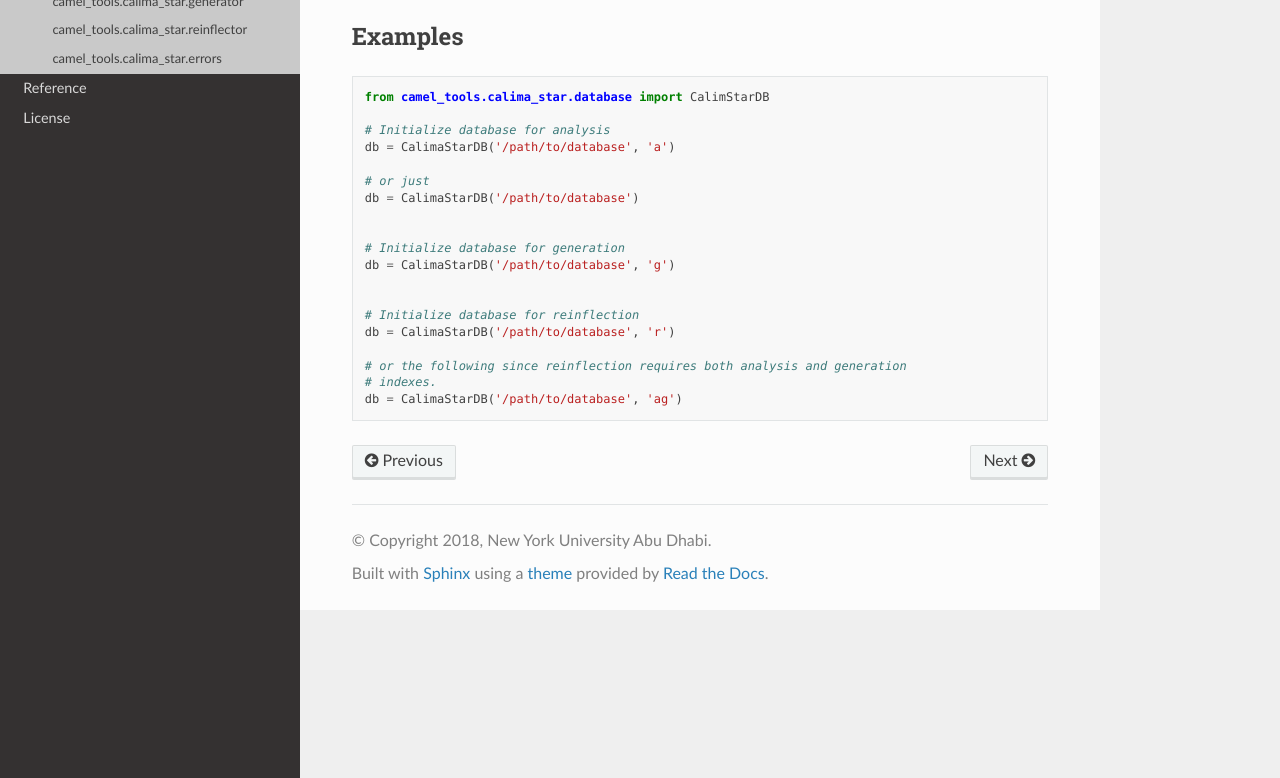
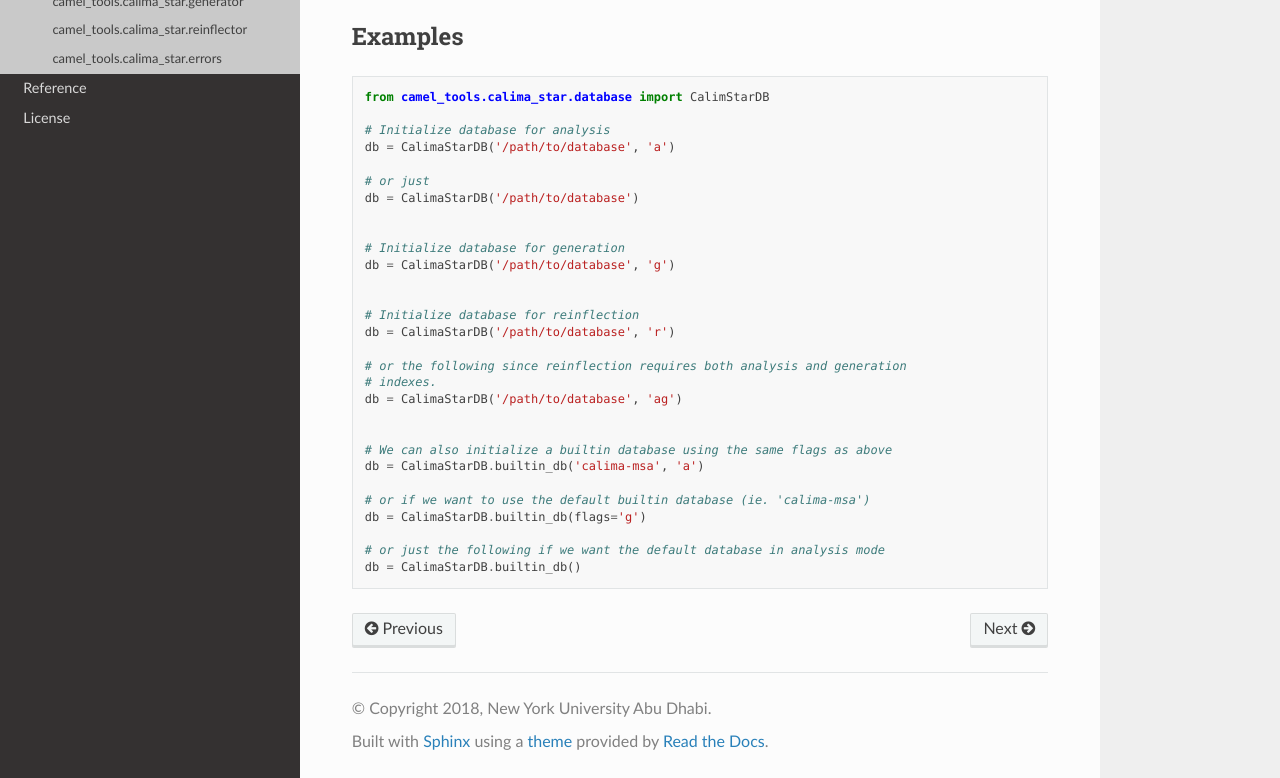
Before and after one commit to CAMeL-Lab/camel_tools, a Sphinx documentation site: the page built from docs/source/api/calima_star/database.rst, in a window 1280 px wide and 1244 px high, cut to the strip 466-1244 px from the top of the window. Built offline with Sphinx 7.4.7 and the Read the Docs theme 2.0.0, drawn with Linux system fonts in a browser that asks for light colours.

Commit message:
Added example for using builtin databases in CALIMA Star API.

```diff
--- a/docs/source/api/calima_star/database.rst
+++ b/docs/source/api/calima_star/database.rst
@@ -38,3 +38,13 @@ Examples
    # or the following since reinflection requires both analysis and generation
    # indexes.
    db = CalimaStarDB('/path/to/database', 'ag')
+
+
+   # We can also initialize a builtin database using the same flags as above
+   db = CalimaStarDB.builtin_db('calima-msa', 'a')
+
+   # or if we want to use the default builtin database (ie. 'calima-msa')
+   db = CalimaStarDB.builtin_db(flags='g')
+
+   # or just the following if we want the default database in analysis mode
+   db = CalimaStarDB.builtin_db()
```
